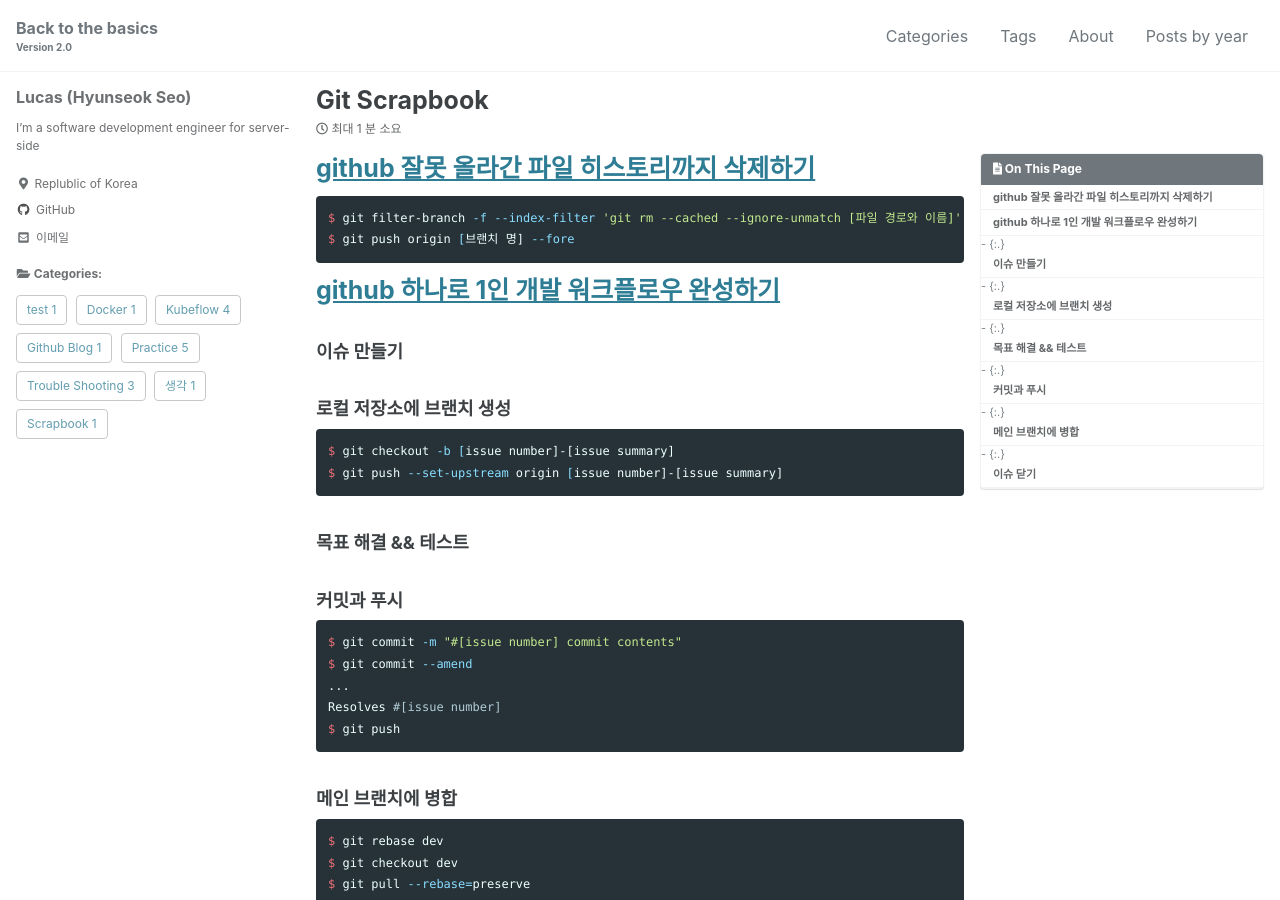
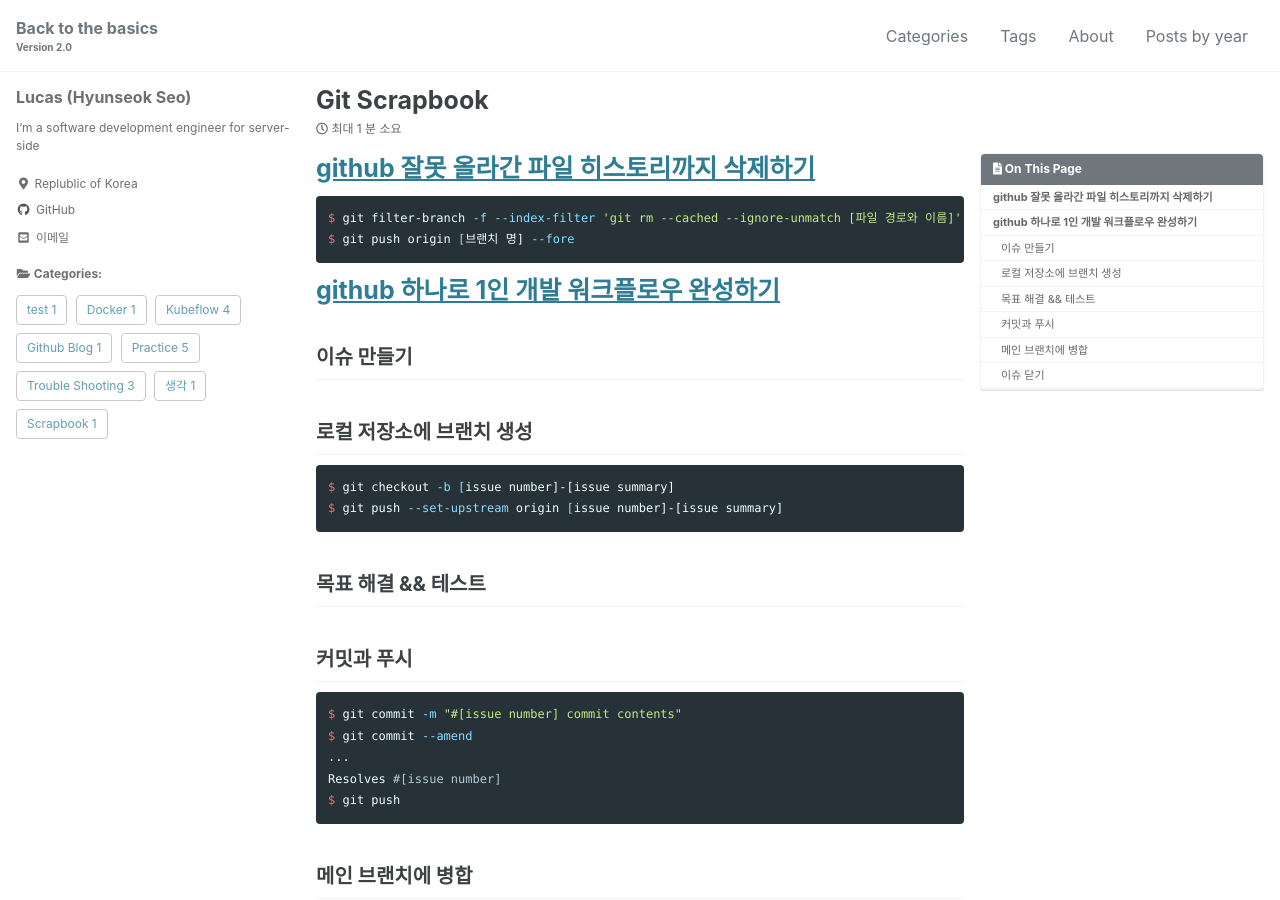
Before and after one commit to lucaseo90/lucaseo90, a Jekyll site: the page built from _posts/2021-04-12-git-scrap-book.md, in a window 1280 px wide and 900 px high. Built offline with Jekyll 4.4.1, drawn with Linux system fonts in a browser that asks for light colours; cached includes are drawn as plain includes; comment, search, counter and statistics services are not loaded.

````diff
--- a/_posts/2021-04-12-git-scrap-book.md
+++ b/_posts/2021-04-12-git-scrap-book.md
@@ -25,17 +25,17 @@ $ git push origin [브랜치 명] --fore
 
 # [github 하나로 1인 개발 워크플로우 완성하기](https://www.huskyhoochu.com/issue-based-version-control-201/)
 
-### 이슈 만들기
+## 이슈 만들기
 
-### 로컬 저장소에 브랜치 생성
+## 로컬 저장소에 브랜치 생성
 ```shell
 $ git checkout -b [issue number]-[issue summary]
 $ git push --set-upstream origin [issue number]-[issue summary]
 ```
 
-### 목표 해결 && 테스트
+## 목표 해결 && 테스트
 
-### 커밋과 푸시
+## 커밋과 푸시
 ```shell
 $ git commit -m "#[issue number] commit contents"
 $ git commit --amend
@@ -44,7 +44,7 @@ Resolves #[issue number]
 $ git push
 ```
 
-### 메인 브랜치에 병합
+## 메인 브랜치에 병합
 ```shell
 $ git rebase dev
 $ git checkout dev
@@ -54,7 +54,7 @@ $ git merge [issue number]-[issue summary]
 * rebase: 현재 브랜치의 커밋 히스토리에 병합할 브랜치의 히스토리를 합쳐서 두 브랜치의 루트를 하나로 재정립
 * `git pull --rebase=preserve`: 원격 브랜치의 최신 사본을 업데이트 받는 명령어
 
-### 이슈 닫기
+## 이슈 닫기
 ```shell
 $ git push origin -d [issue number]-[issue summary] && git branch -d [issue number]-[issue summary]
 ```
````
